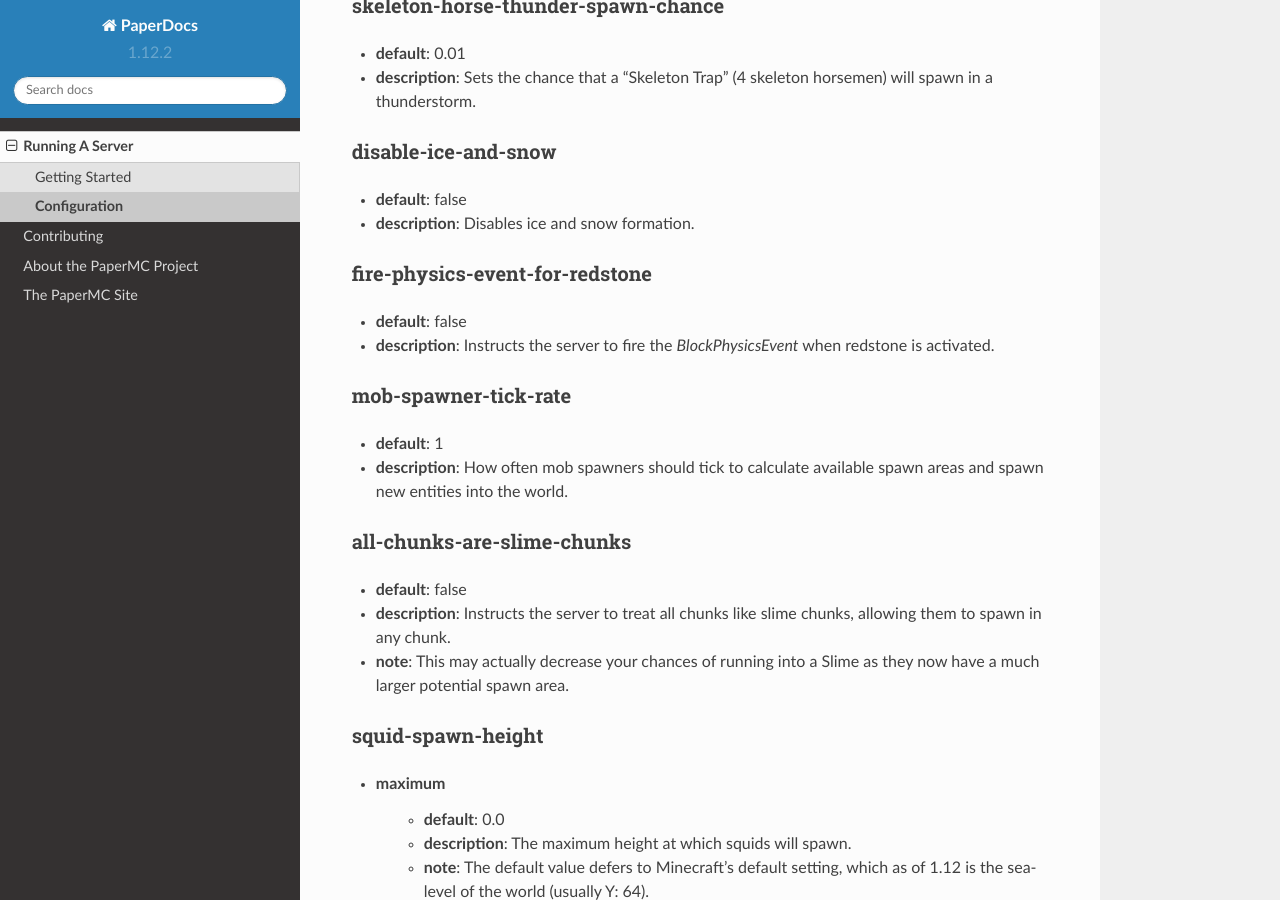
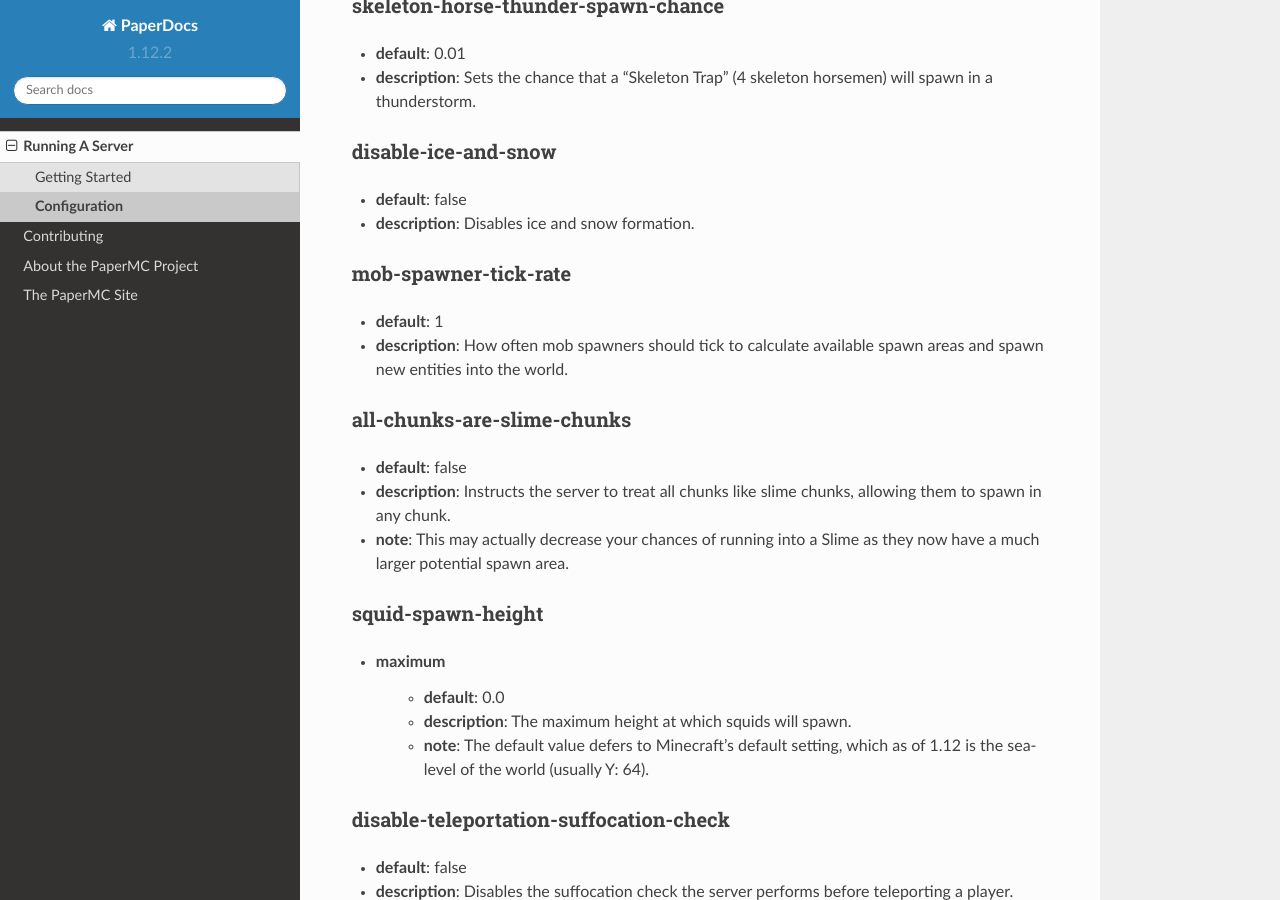
Before and after one commit to PaperMC/PaperDocs, a Sphinx documentation site: the page built from source/server/configuration.rst, in a window 1280 px wide and 900 px high, scrolled down 16584 px. Built offline with Sphinx 7.4.7 and the Read the Docs theme 2.0.0, drawn with Linux system fonts in a browser that asks for light colours.

Commit message:
Remove fire-physics-event-for-redstone configuration documentation
https://github.com/PaperMC/Paper/commit/0d079188ea0f7edd2413e0de0410cac5bdd487d3

```diff
--- a/source/server/configuration.rst
+++ b/source/server/configuration.rst
@@ -737,12 +737,6 @@ disable-ice-and-snow
 * **default**: false
 * **description**: Disables ice and snow formation.
 
-fire-physics-event-for-redstone
-~~~~~~~~~~~~~~~~~~~~~~~~~~~~~~~
-* **default**: false
-* **description**: Instructs the server to fire the *BlockPhysicsEvent* when
-  redstone is activated.
-
 mob-spawner-tick-rate
 ~~~~~~~~~~~~~~~~~~~~~
 * **default**: 1
```
